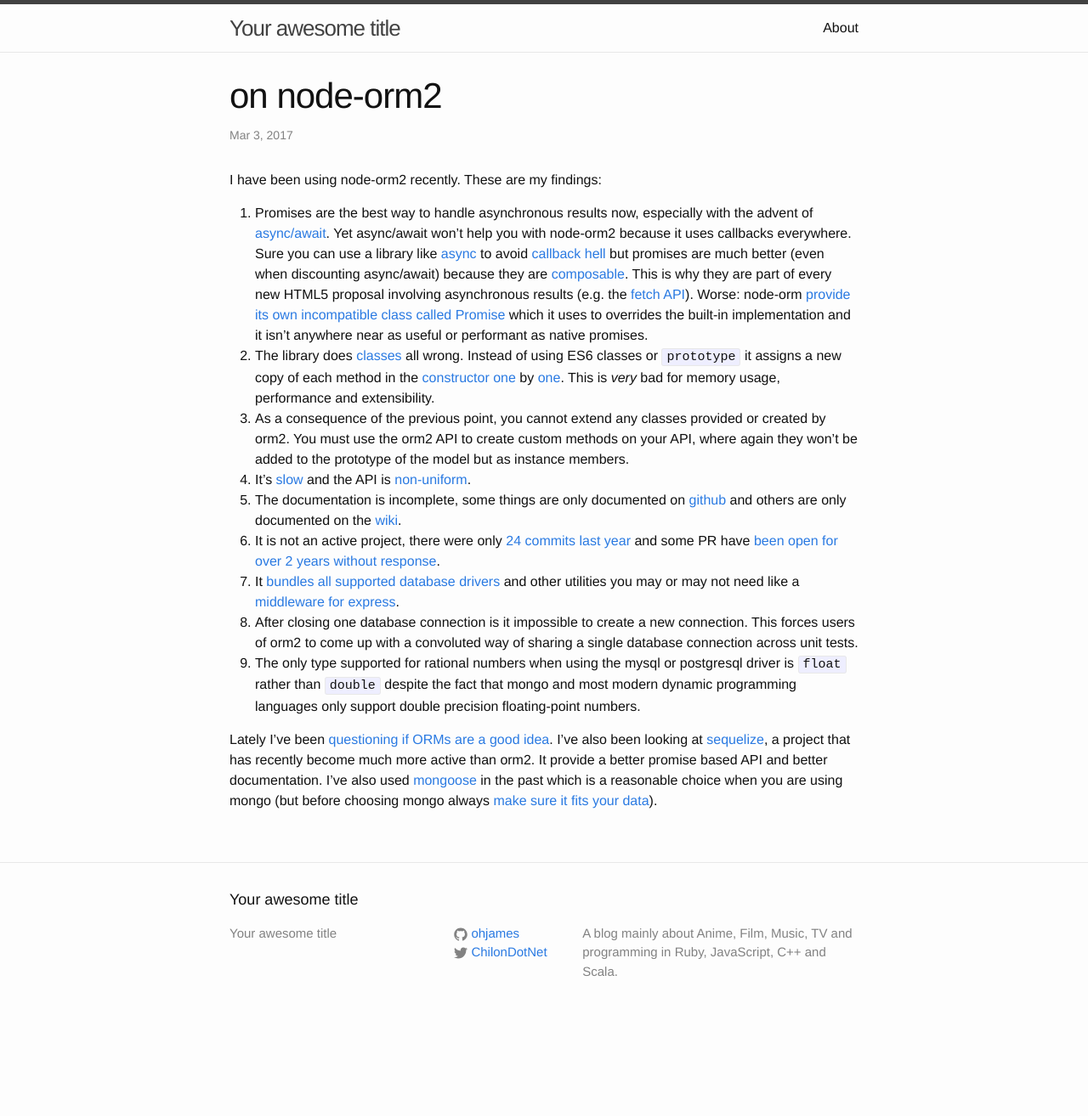
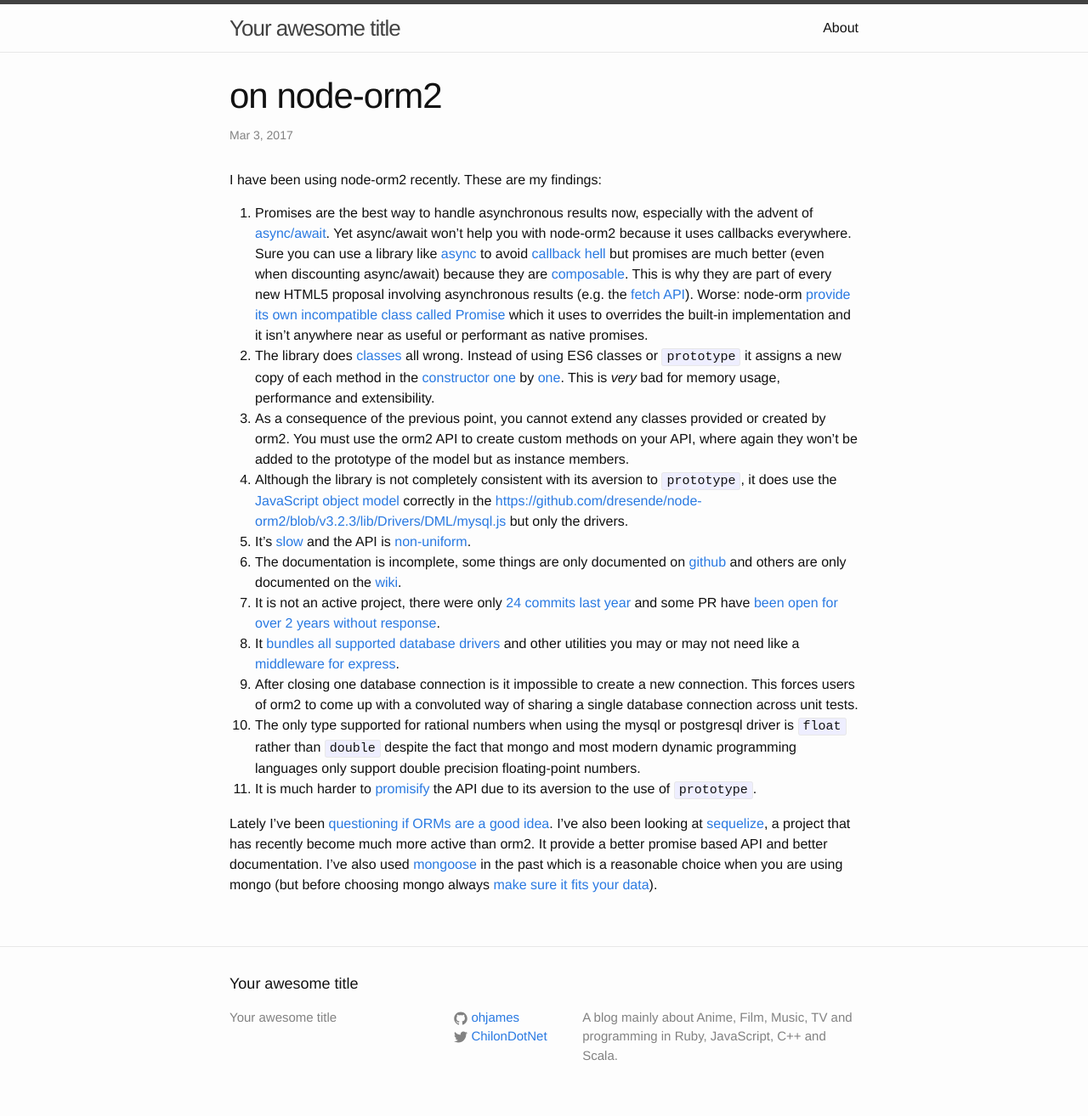
Before and after one commit to insidewhy/ohjames.github.io, a Jekyll site: the page built from _posts/2017-03-03-on-node-orm2.md, in a window 1280 px wide. Shown: the whole page at 85% size. Built offline with Jekyll 4.4.1, drawn with Linux system fonts in a browser that asks for light colours; before the commit the page ends 1215 px from its top, so only the background shows below that.

Commit message:
two more comments on node-orms avoidance of prototype

```diff
--- a/_posts/2017-03-03-on-node-orm2.md
+++ b/_posts/2017-03-03-on-node-orm2.md
@@ -10,11 +10,13 @@ I have been using node-orm2 recently. These are my findings:
 1. Promises are the best way to handle asynchronous results now, especially with the advent of [async/await](https://blog.risingstack.com/async-await-node-js-7-nightly/). Yet async/await won't help you with node-orm2 because it uses callbacks everywhere. Sure you can use a library like [async](https://github.com/caolan/async) to avoid [callback hell](http://callbackhell.com/) but promises are much better (even when discounting async/await) because they are [composable](https://developer.mozilla.org/en-US/docs/Web/JavaScript/Reference/Global_Objects/Promise/then#Chaining). This is why they are part of every new HTML5 proposal involving asynchronous results (e.g. the [fetch API](https://developer.mozilla.org/en/docs/Web/API/Fetch_API)). Worse: node-orm [provide its own incompatible class called Promise](https://github.com/dresende/node-orm2/blob/v3.2.3/lib/Promise.js) which it uses to overrides the built-in implementation and it isn't anywhere near as useful or performant as native promises.
 1. The library does [classes](https://developer.mozilla.org/en/docs/Web/JavaScript/Reference/Classes) all wrong. Instead of using ES6 classes or `prototype` it assigns a new copy of each method in the [constructor](https://github.com/dresende/node-orm2/blob/v3.2.3/lib/Model.js#L205) [one](https://github.com/dresende/node-orm2/blob/v3.2.3/lib/Model.js#L223) by [one](https://github.com/dresende/node-orm2/blob/v3.2.3/lib/Model.js#L251). This is *very* bad for memory usage, performance and extensibility.
 1. As a consequence of the previous point, you cannot extend any classes provided or created by orm2. You must use the orm2 API to create custom methods on your API, where again they won't be added to the prototype of the model but as instance members.
+1. Although the library is not completely consistent with its aversion to `prototype`, it does use the [JavaScript object model](https://developer.mozilla.org/en-US/docs/Web/JavaScript/Guide/Details_of_the_Object_Model) correctly in the [https://github.com/dresende/node-orm2/blob/v3.2.3/lib/Drivers/DML/mysql.js](drivers) but only the drivers.
 1. It's [slow](https://github.com/rafaelkaufmann/q-orm/issues/1#issuecomment-64449143) and the API is [non-uniform](https://github.com/rafaelkaufmann/q-orm/issues/1#issuecomment-64442225).
 1. The documentation is incomplete, some things are only documented on [github](https://github.com/dresende/node-orm2/blob/v3.2.3/Readme.md) and others are only documented on the [wiki](https://github.com/dresende/node-orm2/wiki).
 1. It is not an active project, there were only [24 commits last year](https://github.com/dresende/node-orm2/commits/master) and some PR have [been open for over 2 years without response](https://github.com/dresende/node-orm2/pull/574).
 1. It [bundles all supported database drivers](https://github.com/dresende/node-orm2/tree/v3.2.3/lib/Drivers/DML) and other utilities you may or may not need like a [middleware for express](https://github.com/dresende/node-orm2/blob/v3.2.3/lib/Express.js).
 1. After closing one database connection is it impossible to create a new connection. This forces users of orm2 to come up with a convoluted way of sharing a single database connection across unit tests.
 1. The only type supported for rational numbers when using the mysql or postgresql driver is `float` rather than `double` despite the fact that mongo and most modern dynamic programming languages only support double precision floating-point numbers.
+1. It is much harder to [promisify](https://www.npmjs.com/package/es6-promisify) the API due to its aversion to the use of `prototype`.
 
 Lately I've been [questioning if ORMs are a good idea](http://www.bigdatalittlegeek.com/blog/2014/3/18/orm-the-killer-of-scalability). I've also been looking at [sequelize](http://docs.sequelizejs.com/en/v3/), a project that has recently become much more active than orm2. It provide a better promise based API and better documentation. I've also used [mongoose](https://github.com/Automattic/mongoose) in the past which is a reasonable choice when you are using mongo (but before choosing mongo always [make sure it fits your data](http://www.sarahmei.com/blog/2013/11/11/why-you-should-never-use-mongodb/)).
```
